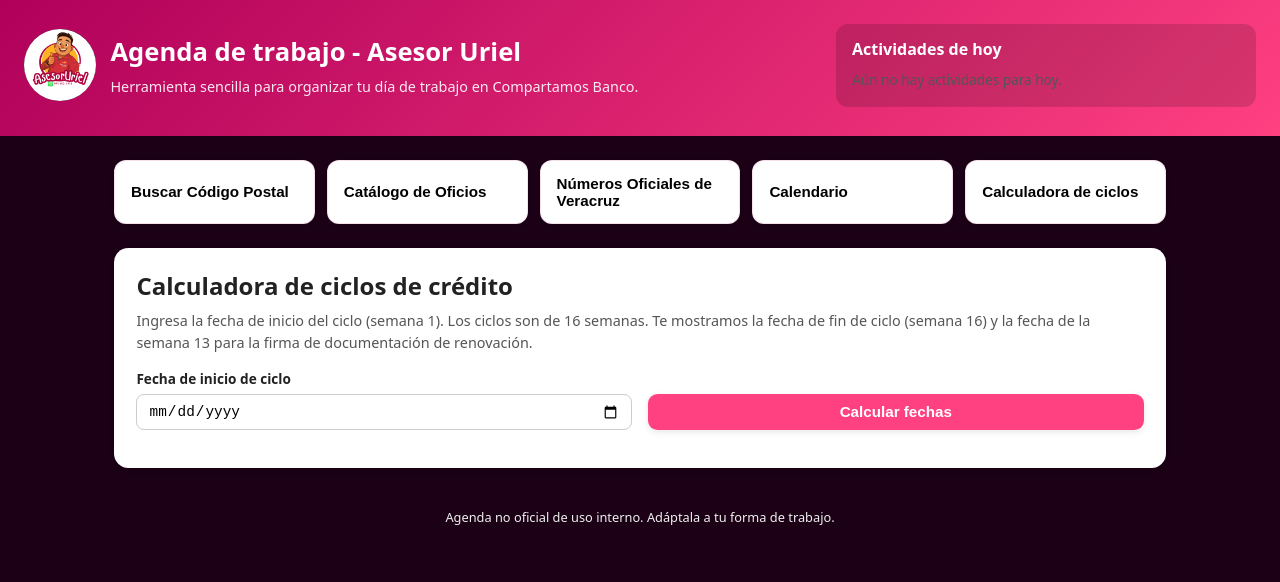
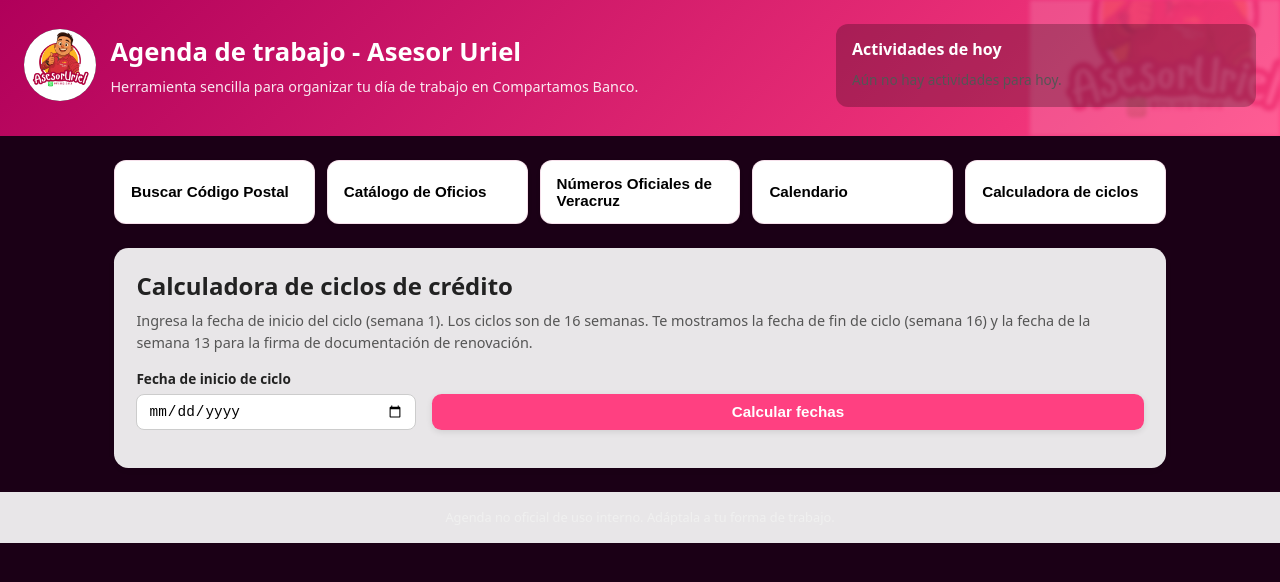
Before and after one commit to urielisva42-jpg/Agenda-compartamos, a plain HTML site: page index.html in a window 1280 px wide. Both pictures are taken after typing "Sample" into the empty fields and a click on the button "Calculadora de ciclos". Drawn offline with Linux system fonts and the light colour scheme.

Commit message:
Add gradient header with logo watermark

```diff
--- a/styles.css
+++ b/styles.css
@@ -1,4 +1,3 @@
-
 * {
     box-sizing: border-box;
     margin: 0;
@@ -12,7 +11,10 @@ body {
     line-height: 1.5;
 }
 
+/* Encabezado con degradado y logo de fondo difuminado */
 .encabezado {
+    position: relative;
+    overflow: hidden;
     background: linear-gradient(135deg, #b0005a, #ff4081);
     color: #fff;
     padding: 1.5rem 1.5rem 1.8rem;
@@ -20,6 +22,26 @@ body {
     flex-wrap: wrap;
     justify-content: space-between;
     gap: 1.5rem;
+}
+
+/* Marca de agua del logo en el encabezado */
+.encabezado::before {
+    content: "";
+    position: absolute;
+    inset: 0;
+    background-image: url("logo-asesoruriel.png");
+    background-size: 290px;
+    background-repeat: no-repeat;
+    background-position: right -40px bottom -40px;
+    opacity: 0.15;
+    filter: blur(2px);
+    z-index: 0;
+}
+
+/* Contenido del encabezado por encima de la marca de agua */
+.encabezado > * {
+    position: relative;
+    z-index: 1;
 }
 
 .encabezado-izquierda {
@@ -49,7 +71,7 @@ body {
 }
 
 .actividades-hoy {
-    background-color: rgba(0, 0, 0, 0.15);
+    background-color: rgba(0, 0, 0, 0.25);
     padding: 0.8rem 1rem;
     border-radius: 0.75rem;
     max-width: 420px;
@@ -212,6 +234,12 @@ th {
     margin: 1rem 0 1.2rem;
 }
 
+/* Formulario de calculadora de ciclos */
+.formulario-ciclo {
+    grid-template-columns: minmax(220px, 280px) auto;
+    align-items: end;
+}
+
 .campo-formulario {
     display: flex;
     flex-direction: column;
@@ -252,6 +280,20 @@ th {
     background-color: #e00063;
 }
 
+/* Botón secundario (semana 13) */
+.boton-secundario {
+    margin-top: 0.8rem;
+    background-color: #b0005a;
+}
+
+.boton-secundario:hover {
+    background-color: #8b0048;
+}
+
+.resultados-ciclo {
+    margin-top: 1rem;
+}
+
 .pie {
     text-align: center;
     font-size: 0.8rem;
@@ -264,11 +306,11 @@ th {
     display: none;
 }
 
-/* Efecto vidrio en encabezado, paneles y pie sobre fondo oscuro */
-/*.panel, .pie {
+/* Efecto vidrio en paneles y pie sobre fondo oscuro */
+.panel, .pie {
     background: rgba(255, 255, 255, 0.9);
     backdrop-filter: blur(6px);
-} */
+}
 
 /* Responsivo */
 @media (max-width: 600px) {
@@ -283,4 +325,8 @@ th {
     .encabezado h1 {
         font-size: 1.3rem;
     }
+
+    .formulario-ciclo {
+        grid-template-columns: 1fr;
+    }
 }
```
